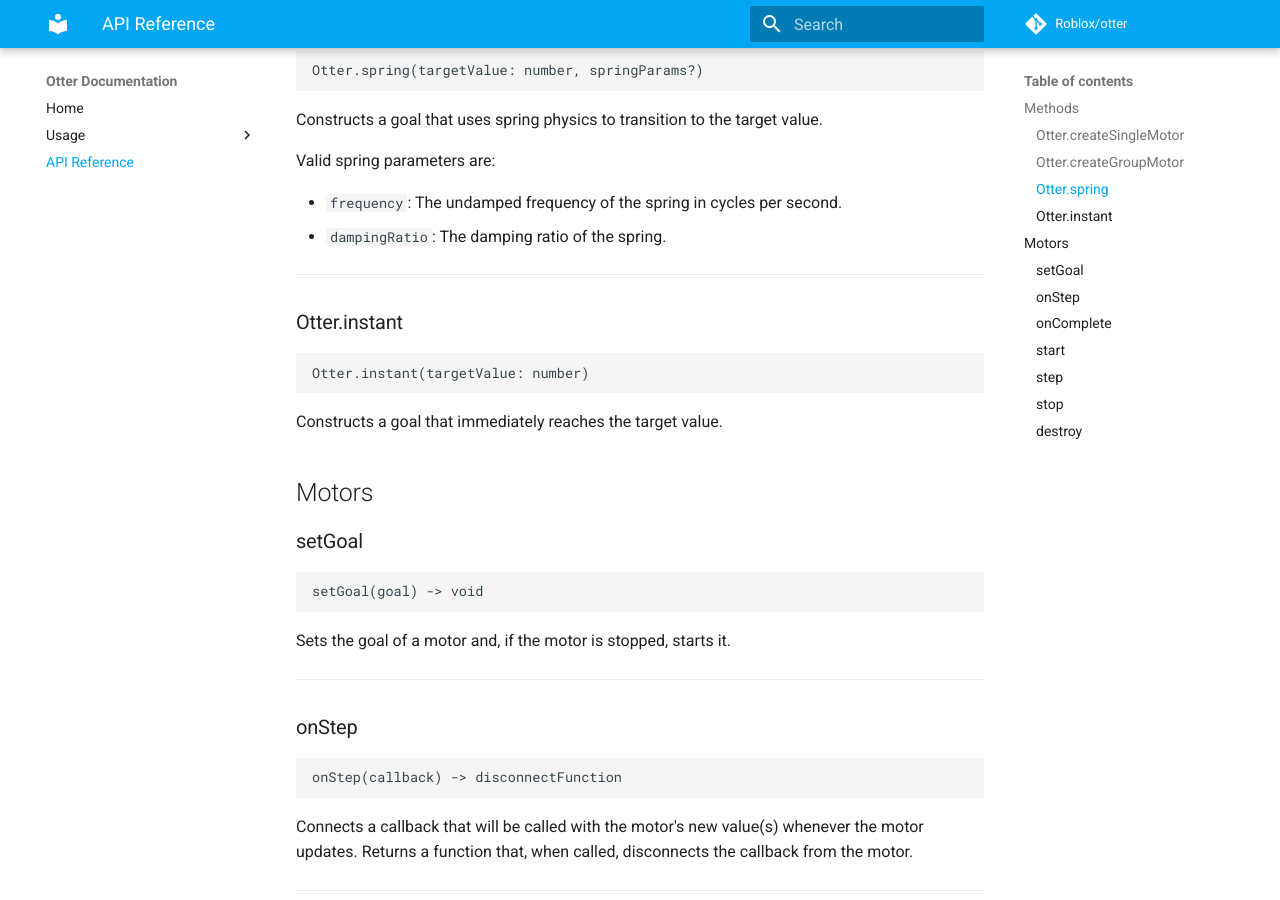
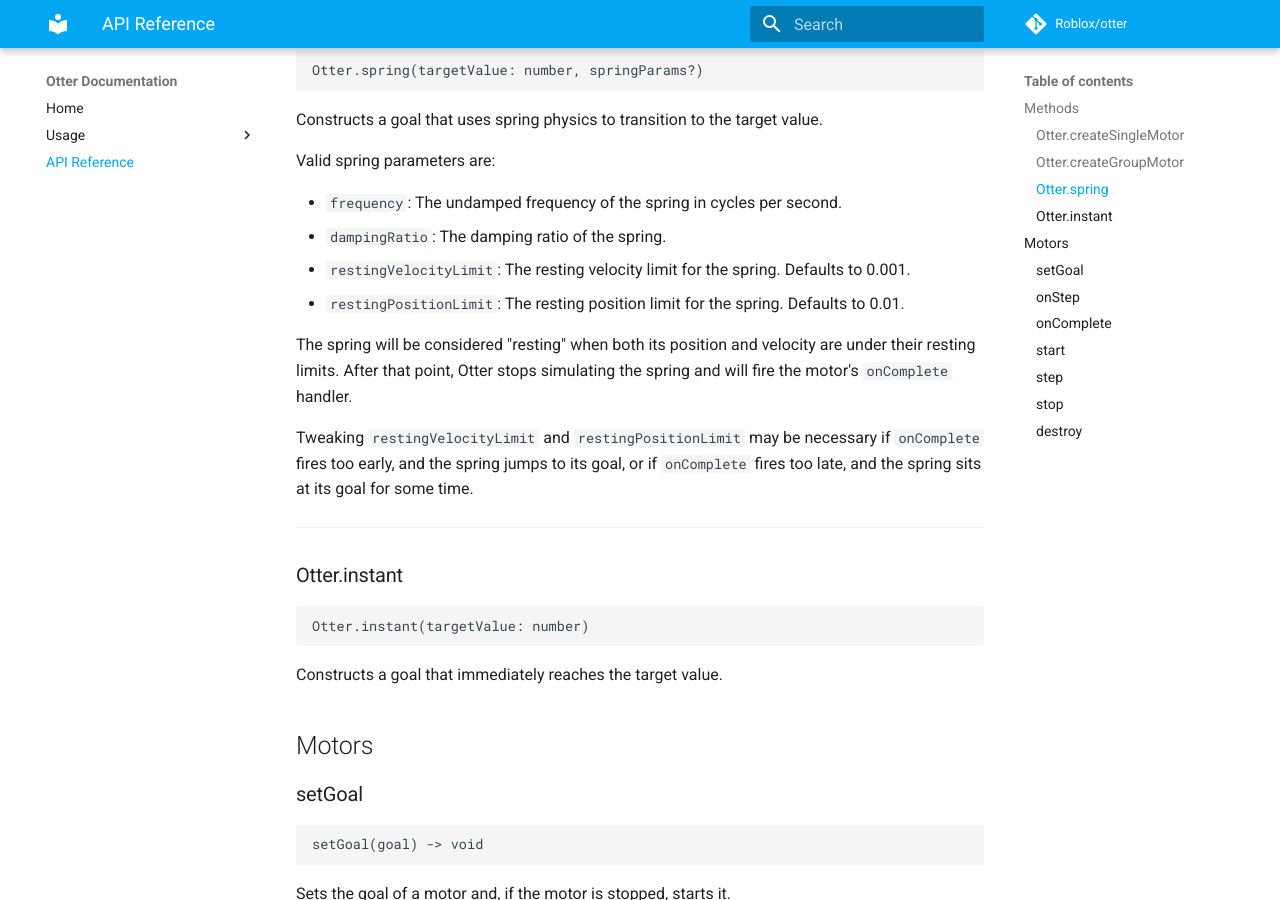
Before and after one commit to Roblox/otter, an MkDocs documentation site: the page built from docs/api-reference.md, in a window 1280 px wide and 900 px high, scrolled down 597 px. Built offline with MkDocs 1.6.1 and Material for MkDocs 9.7.7, drawn with Linux system fonts in a browser that asks for light colours; comment, search, counter and statistics services are not loaded.

Commit message:
Added new spring configs for resting velocity and position limit. (#36)
* Added new spring configs for resting velocity and position limit.

* Updated  API reference.

* Updated change log

* Update docs/api-reference.md

Co-Authored-By: Lucien Greathouse <me@lpghatguy.com>

* Fixed typo

```diff
--- a/docs/api-reference.md
+++ b/docs/api-reference.md
@@ -29,6 +29,12 @@ Valid spring parameters are:
 
 * `frequency`: The undamped frequency of the spring in cycles per second.
 * `dampingRatio`: The damping ratio of the spring.
+* `restingVelocityLimit`: The resting velocity limit for the spring. Defaults to 0.001.
+* `restingPositionLimit`: The resting position limit for the spring. Defaults to 0.01.
+
+The spring will be considered "resting" when both its position and velocity are under their resting limits. After that point, Otter stops simulating the spring and will fire the motor's `onComplete` handler.
+
+Tweaking `restingVelocityLimit` and `restingPositionLimit` may be necessary if `onComplete` fires too early, and the spring jumps to its goal, or if `onComplete` fires too late, and the spring sits at its goal for some time.
 
 ---
 
```
Also changed, not shown: CHANGELOG.md (+3 -1 lines), 2 other files.
